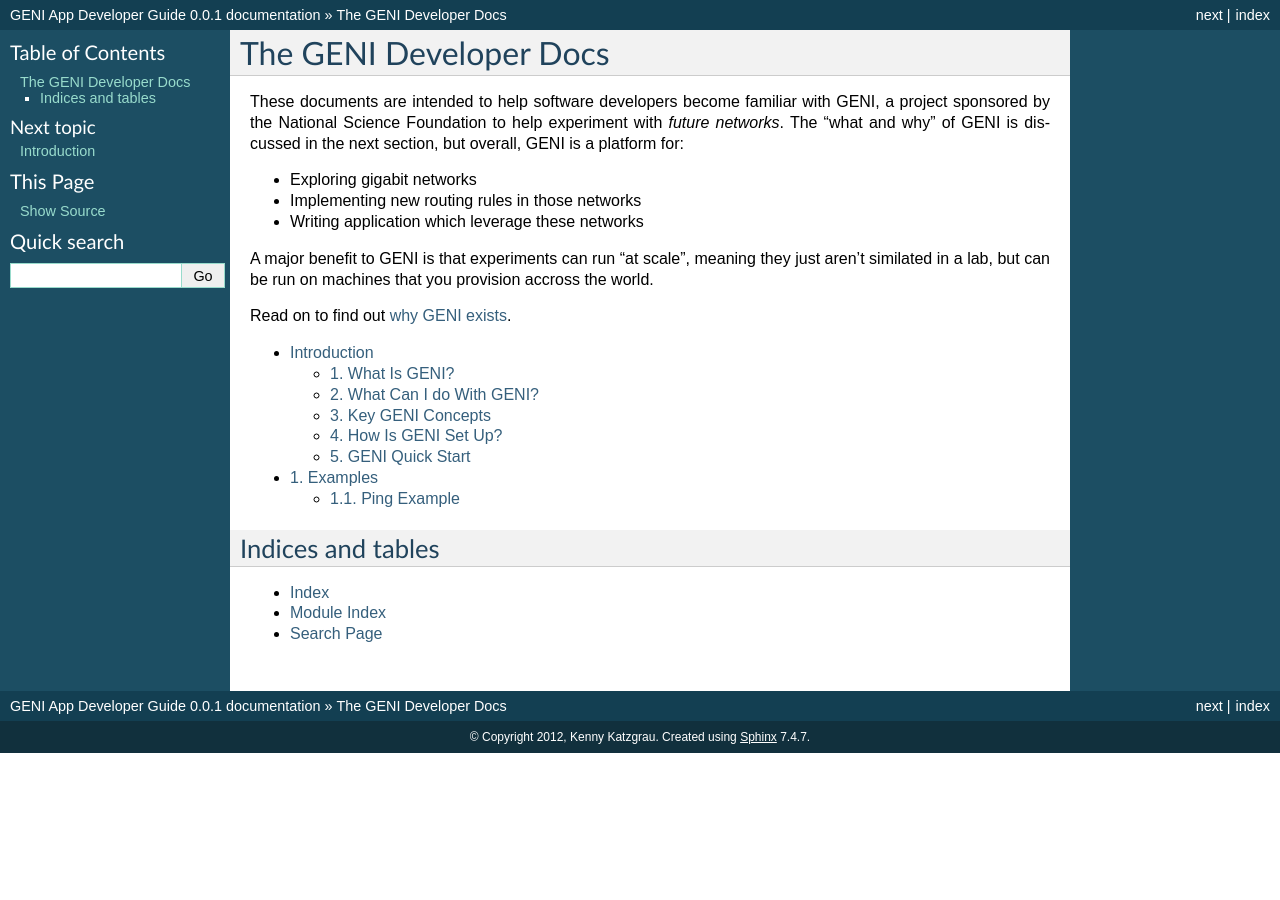
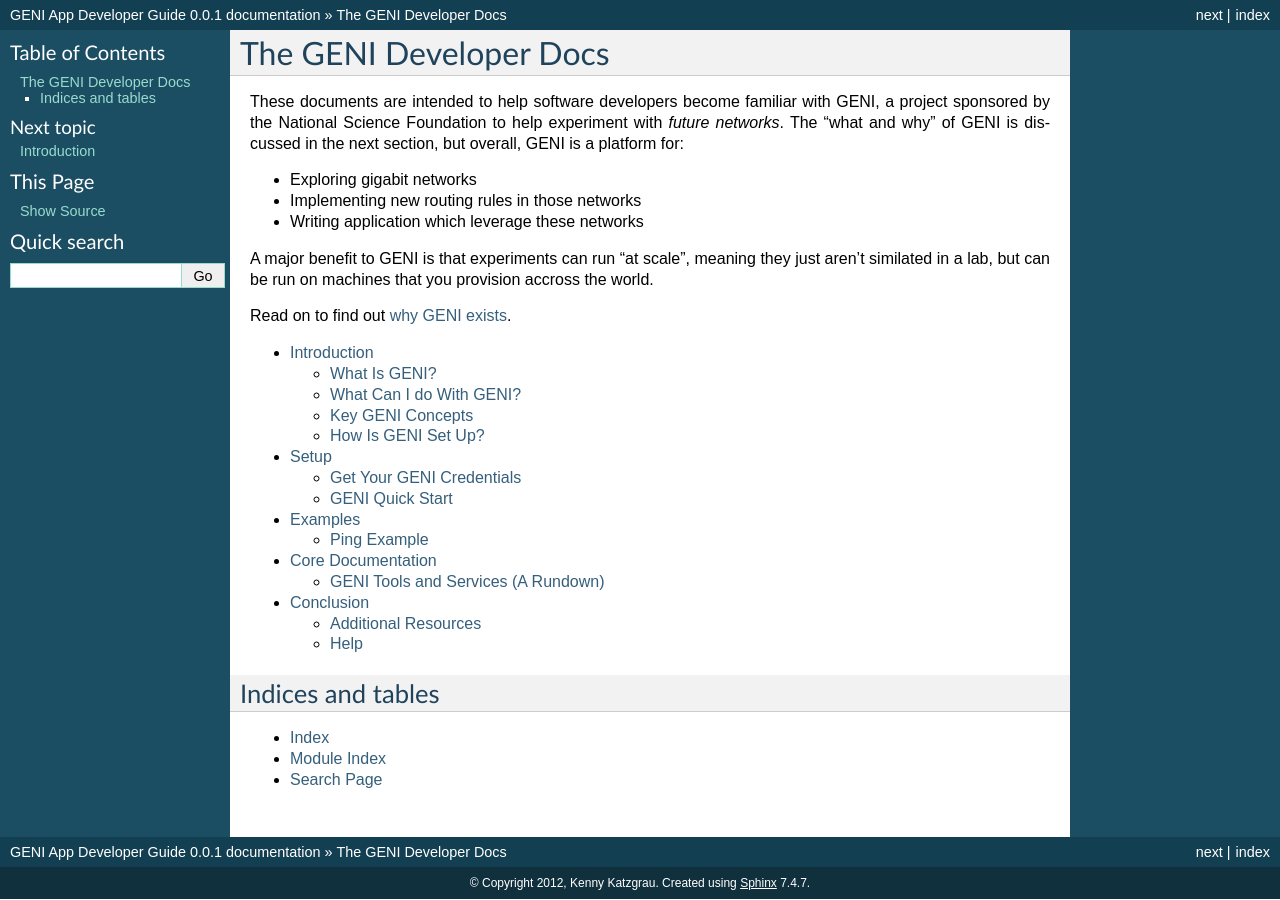
Before and after one commit to katzgrau/geni-docs, a Sphinx documentation site: the page built from source/index.txt, in a window 1280 px wide. Built offline with Sphinx 7.4.7, drawn with Linux system fonts in a browser that asks for light colours; formulas are drawn with MathJax 3.

Commit message:
Additional scaffolding, moving docs around

```diff
--- /dev/null
+++ b/source/conclusion.txt
@@ -0,0 +1,8 @@
+Conclusion
+==========
+
+.. toctree::
+   :maxdepth: 1
+
+   conclusion/additional-resources
+   conclusion/help
--- /dev/null
+++ b/source/conclusion/additional-resources.txt
@@ -0,0 +1,2 @@
+Additional Resources
+====================
--- /dev/null
+++ b/source/conclusion/help.txt
@@ -0,0 +1,2 @@
+Help
+====
--- a/source/examples.txt
+++ b/source/examples.txt
@@ -3,6 +3,5 @@
 
 .. toctree::
    :maxdepth: 1
-   :numbered:
 
    Ping Example <examples/example-1.txt>
--- a/source/index.txt
+++ b/source/index.txt
@@ -15,10 +15,12 @@
 
 .. toctree::
    :maxdepth: 2
-   :numbered:
 
    intro
+   setup
    examples
+   Core Documentation <main>
+   conclusion
 
 Indices and tables
 ------------------
--- a/source/intro.txt
+++ b/source/intro.txt
@@ -3,10 +3,8 @@
 
 .. toctree::
    :maxdepth: 1
-   :numbered:
 
    intro/what-is-geni
    intro/what-can-i-do-with-geni
    intro/key-geni-concepts
    intro/how-is-geni-set-up
-   GENI Quick Start <intro/getting-started>
--- a/source/intro/what-is-geni.txt
+++ b/source/intro/what-is-geni.txt
@@ -10,7 +10,7 @@
 
 Although some of these applications were foreseeable, this is not what the current architecture of the internet was intended for.
 
-Vint Cerf, widely considered a `father of the internet <http://en.wikipedia.org/wiki/History_of_the_Internet#TCP.2FIP>`_ gives a talk below, commenting on the internet's beginnings and inherent its limitations.
+Vint Cerf, widely considered a `father of the internet <http://en.wikipedia.org/wiki/History_of_the_Internet#TCP.2FIP>`_ gives a talk below, commenting on the internet's beginnings and its inherent limitations.
 
 .. raw:: html
 
--- /dev/null
+++ b/source/main.txt
@@ -0,0 +1,7 @@
+Core Documentation
+==================
+
+.. toctree::
+   :maxdepth: 1
+
+   main/tools
--- /dev/null
+++ b/source/main/tools.txt
@@ -0,0 +1,2 @@
+GENI Tools and Services (A Rundown)
+===================================
--- /dev/null
+++ b/source/setup.txt
@@ -0,0 +1,8 @@
+Setup
+=====
+
+.. toctree::
+   :maxdepth: 1
+
+   setup/get-your-geni-credentials
+   GENI Quick Start <setup/getting-started>
--- /dev/null
+++ b/source/setup/get-your-geni-credentials.txt
@@ -0,0 +1,2 @@
+Get Your GENI Credentials
+=========================
```
Also changed, not shown: source/setup/getting-started.txt (renamed from source/intro/getting-started.txt).
